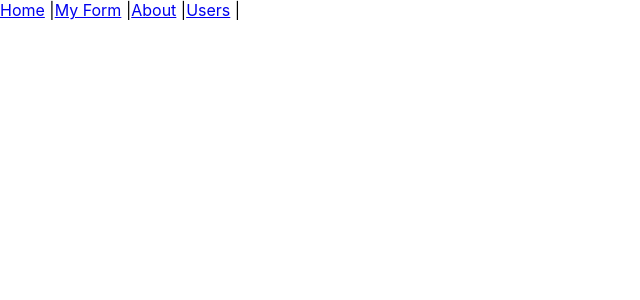
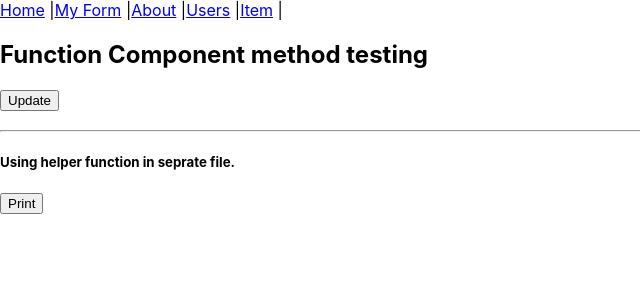
Before and after one commit to arunpradhan/testing-jest, a React (Create React App) app: page /item in a window 1280 px wide. Shown: the top 300 px of the page, without its empty margins (0-640 px from the left). Built offline with nearby package versions, Linux system fonts and the light colour scheme.

Commit message:
Functional Component method testing and with helper function testing

```diff
--- a/src/App.js
+++ b/src/App.js
@@ -7,6 +7,7 @@ import Home from './Home';
 import Navigation from './Navigation';
 import About from './About';
 import Users from './Users';
+import Item from './Item';
 
 function App() {
   return (
@@ -17,6 +18,7 @@ function App() {
         <Route path="/my-form" element={<MyForm/>} />
         <Route path='/about' element={<About/>}/>
         <Route path='/users' element={<Users/>}/>
+        <Route path='/item' element={<Item />}/>
       </Routes>
     </BrowserRouter>
   );
--- /dev/null
+++ b/src/Item.js
@@ -0,0 +1,23 @@
+import { useState } from "react"
+import handleOther from "./helper";
+
+function Item () {
+    const [data, setData] = useState("");
+
+    const handleData = () => {
+        setData("Hello");
+    }
+
+    return (
+        <div>
+            <h2>Function Component method testing</h2>
+            <button data-testid="btn1" onClick={handleData}>Update</button>
+            <h3>{data}</h3>
+            <hr/>
+            <h5>Using helper function in seprate file. </h5>
+            <button onClick={handleOther}>Print</button>
+        </div>
+    )
+}
+
+export default Item;
--- a/src/Navigation.js
+++ b/src/Navigation.js
@@ -7,6 +7,7 @@ function Navigation() {
         <Link to="/my-form">My Form</Link> |
         <Link to="/about">About</Link> |
         <Link to="/users">Users</Link> |
+        <Link to="/item">Item</Link> |
     </div>
   );
 }
--- /dev/null
+++ b/src/helper.js
@@ -0,0 +1,6 @@
+
+const handleOther = () => {
+        console.log("hi");
+        return "hi";
+    }
+export default handleOther;
```
Also changed, not shown: 2 other files (tests, documents, lock files or other folders).
